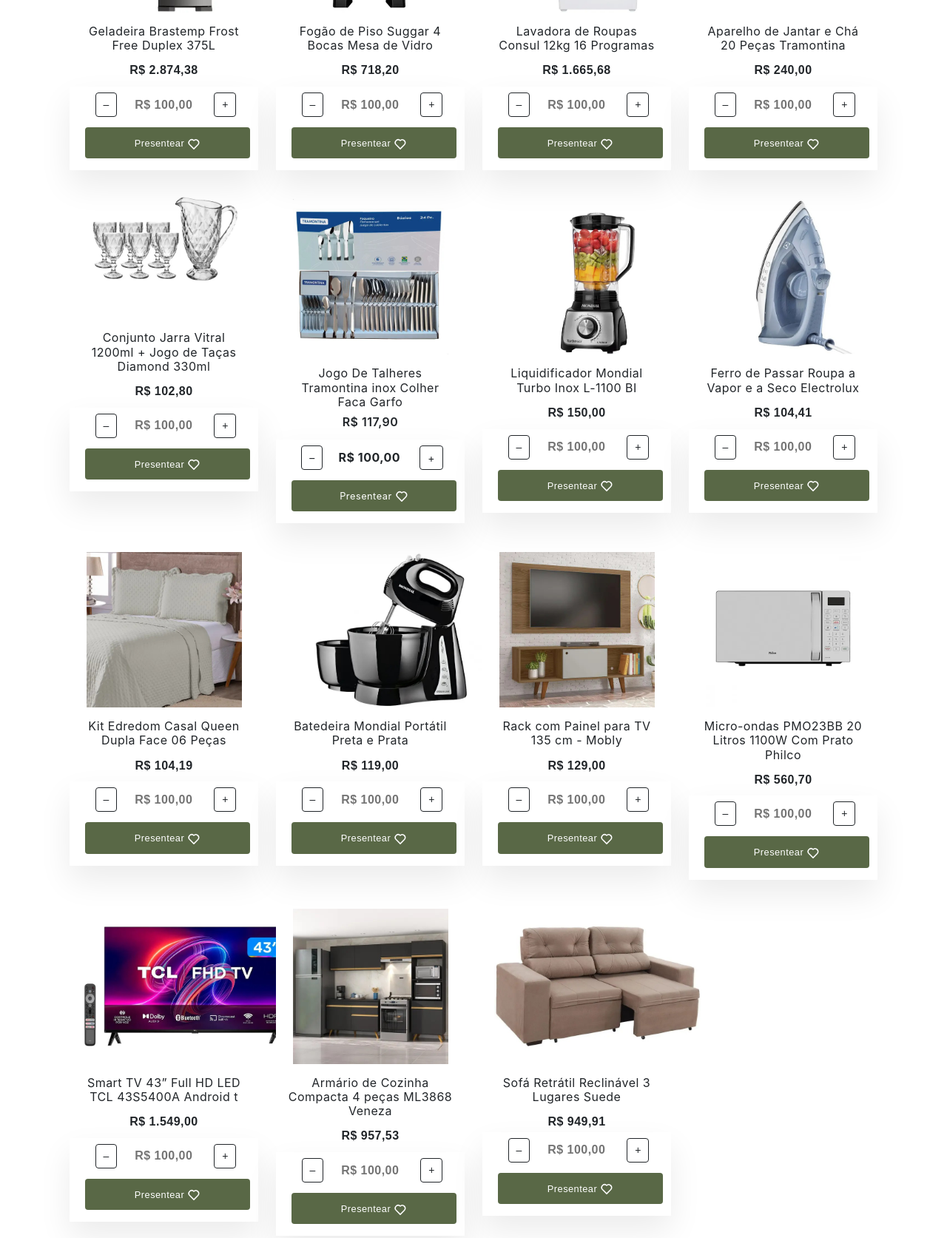
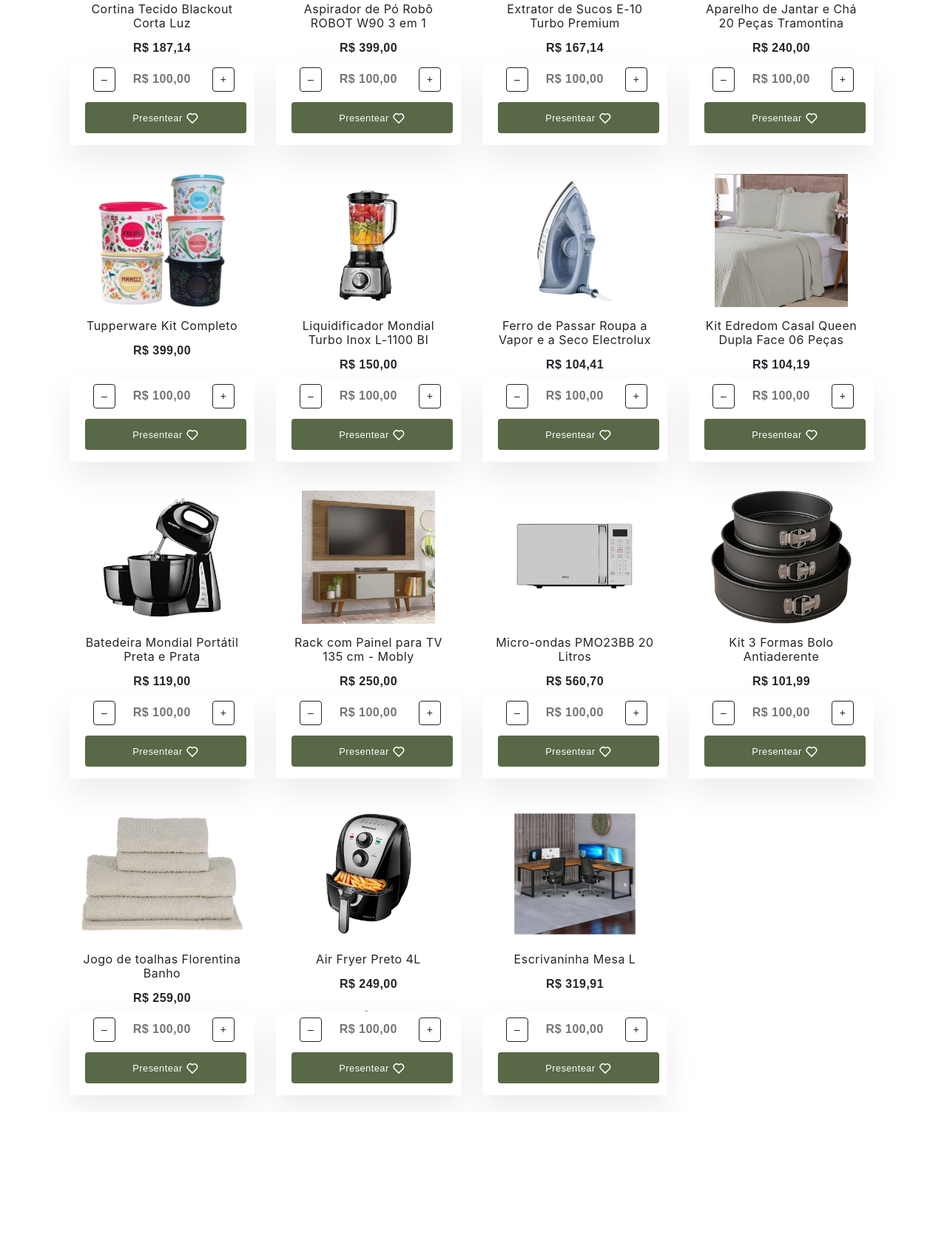
Before and after one commit to anacarol124/Site-casamento, a plain HTML site: page index.html in a window 1280 px wide. Shown: the part 1357-3030 px from the top of the page at 74% size. After the commit the page ends 2860 px from the top, so only its background shows below. Drawn offline with nearby package versions, Linux system fonts and the light colour scheme; a web font is replaced by a local one.

Commit message:
Add files via upload

```diff
--- a/index.html
+++ b/index.html
@@ -163,17 +163,17 @@
                 <div class="product-item">
                   <figure>
                     <a href="index.html" title="Product Title">
-                      <img src="images/geladeira.jpeg" alt="Product Thumbnail" class="tab-image">
-                    </a>
-                  </figure>
-                  <div class="d-flex flex-column text-center">
-                    <h3 class="fs-6 fw-normal">Geladeira Brastemp Frost Free Duplex 375L</h3>
-                    <div>
-
-                    </div>
-                    <div class="d-flex justify-content-center align-items-center gap-2">
-
-                      <span class="text-dark fw-semibold pb-5">R$ 2.874,38                      </span>
+                      <img src="images/cortinas.jpg" alt="Product Thumbnail" class="tab-image">
+                    </a>
+                  </figure>
+                  <div class="d-flex flex-column text-center">
+                    <h3 class="fs-6 fw-normal">Cortina Tecido Blackout Corta Luz</h3>
+                    <div>
+
+                    </div>
+                    <div class="d-flex justify-content-center align-items-center gap-2">
+
+                      <span class="text-dark fw-semibold pb-5">R$ 187,14                      </span>
                     </div>
                     <div class="button-area p-3 pt-0">
                       <div class="row g-1 mt-2">
@@ -191,16 +191,16 @@
                 <div class="product-item">
                   <figure>
                     <a href="index.html" title="Product Title">
-                      <img src="images/fogão.jpeg" alt="Product Thumbnail" class="tab-image">
-                    </a>
-                  </figure>
-                  <div class="d-flex flex-column text-center">
-                    <h3 class="fs-6 fw-normal">Fogão de Piso Suggar 4 Bocas Mesa de Vidro
+                      <img src="images/aspirador de po.jpg" alt="Product Thumbnail" class="tab-image">
+                    </a>
+                  </figure>
+                  <div class="d-flex flex-column text-center">
+                    <h3 class="fs-6 fw-normal">Aspirador de Pó Robô ROBOT W90 3 em 1
                     </h3>
 
                     <div class="d-flex justify-content-center align-items-center gap-2">
                       <!---<del>$24.00</del>-->
-                      <span class="text-dark fw-semibold pb-5">R$ 718,20</span>
+                      <span class="text-dark fw-semibold pb-5">R$ 399,00</span>
                       <!--<span class="badge border border-dark-subtle rounded-0 fw-normal px-1 fs-7 lh-1 text-body-tertiary">10% OFF</span>-->
                     </div>
                     <div class="button-area p-3 pt-0">
@@ -216,15 +216,15 @@
                 <div class="product-item">
                   <figure>
                     <a href="index.html" title="Product Title">
-                      <img src="images/maquina.jpeg" alt="Product Thumbnail" class="tab-image">
-                    </a>
-                  </figure>
-                  <div class="d-flex flex-column text-center">
-                    <h3 class="fs-6 fw-normal">Lavadora de Roupas Consul 12kg 16 Programas                   </h3>
+                      <img src="images/espremendor-.jpeg" alt="Product Thumbnail" class="tab-image">
+                    </a>
+                  </figure>
+                  <div class="d-flex flex-column text-center">
+                    <h3 class="fs-6 fw-normal">Extrator de Sucos E-10 Turbo Premium</h3>
 
                     <div class="d-flex justify-content-center align-items-center gap-2">
                       <!---<del>$24.00</del>-->
-                      <span class="text-dark fw-semibold pb-5">R$ 1.665,68</span>
+                      <span class="text-dark fw-semibold pb-5">R$ 167,14</span>
                       <!--<span class="badge border border-dark-subtle rounded-0 fw-normal px-1 fs-7 lh-1 text-body-tertiary">10% OFF</span>-->
                     </div>
                     <div class="button-area p-3 pt-0">
@@ -261,44 +261,36 @@
                 </div>
               </div>
 
-              <div class="col">
-                <div class="product-item">
-                  <figure>
-                    <a href="index.html" title="Product Title">
-                      <img src="images/taça-.jpeg" alt="Product Thumbnail" class="tab-image">
-                    </a>
-                  </figure>
-                  <div class="d-flex flex-column text-center">
-                    <h3 class="fs-6 fw-normal">Conjunto Jarra Vitral 1200ml + Jogo de Taças Diamond 330ml                     </h3>
-
-                    <div class="d-flex justify-content-center align-items-center gap-2">
-                      <!---<del>$24.00</del>-->
-                      <span class="text-dark fw-semibold pb-5">R$ 102,80</span>
-                      <!--<span class="badge border border-dark-subtle rounded-0 fw-normal px-1 fs-7 lh-1 text-body-tertiary">10% OFF</span>-->
-                    </div>
-                    <div class="button-area p-3 pt-0">
-                      <div class="row g-1 mt-2">
-                        <div class="col-12"><a href="#" class="btn btn-primary rounded-1 p-2 fs-7 btn-cart">Presentear <svg width="18" height="18"><use xlink:href="#heart"></use></svg></a></div>
-                      </div>
-                    </div>
-                  </div>
-                </div>
-              </div>
+
+
+
+
+
+
 
               <div class="col pt-5">
                 <div class="product-item">
                   <figure>
                     <a href="index.html" title="Product Title">
-                      <img src="images/talher-.jpeg" alt="Product Thumbnail" class="tab-image">
-                    </a>
-                  </figure>
-                  <div class="d-flex flex-column text-center">
-                    <h3 class="fs-6 fw-normal">Jogo De Talheres Tramontina inox Colher Faca Garfo<div>
-
+                      <img src="images/potess.jpg" alt="Product Thumbnail" class="tab-image">
+                    </a>
+                  </figure>
+                  <div class="d-flex flex-column text-center">
+                    <h3 class="fs-6 fw-normal">Tupperware Kit Completo
+                    </h3>
+                    <div>
+                      <!--<span class="rating">
+                        <svg width="18" height="18" class="text-warning"><use xlink:href="#star-full"></use></svg>
+                        <svg width="18" height="18" class="text-warning"><use xlink:href="#star-full"></use></svg>
+                        <svg width="18" height="18" class="text-warning"><use xlink:href="#star-full"></use></svg>
+                        <svg width="18" height="18" class="text-warning"><use xlink:href="#star-full"></use></svg>
+                        <svg width="18" height="18" class="text-warning"><use xlink:href="#star-half"></use></svg>
+                      </span>
+                      <span>(222)</span>-->
                     </div>
                     <div class="d-flex justify-content-center align-items-center gap-2">
                       <!---<del>$24.00</del>-->
-                      <span class="text-dark fw-semibold pt-2 pb-5">R$ 117,90</span>
+                      <span class="text-dark fw-semibold pb-5">R$ 399,00</span>
                       <!--<span class="badge border border-dark-subtle rounded-0 fw-normal px-1 fs-7 lh-1 text-body-tertiary">10% OFF</span>-->
                     </div>
                     <div class="button-area p-3 pt-0">
@@ -309,6 +301,7 @@
                   </div>
                 </div>
               </div>
+
 
               <div class="col pt-5">
                 <div class="product-item">
@@ -468,7 +461,7 @@
                     </div>
                     <div class="d-flex justify-content-center align-items-center gap-2">
                       <!---<del>$24.00</del>-->
-                      <span class="text-dark fw-semibold pb-5">R$ 129,00</span>
+                      <span class="text-dark fw-semibold pb-5">R$ 250,00</span>
                       <!--<span class="badge border border-dark-subtle rounded-0 fw-normal px-1 fs-7 lh-1 text-body-tertiary">10% OFF</span>-->
                     </div>
                     <div class="button-area p-3 pt-0">
@@ -488,7 +481,7 @@
                     </a>
                   </figure>
                   <div class="d-flex flex-column text-center">
-                    <h3 class="fs-6 fw-normal">Micro-ondas PMO23BB 20 Litros 1100W Com Prato Philco
+                    <h3 class="fs-6 fw-normal">Micro-ondas PMO23BB 20 Litros
                     </h3>
                     <div>
                       <!--<span class="rating">
@@ -518,12 +511,11 @@
                 <div class="product-item">
                   <figure>
                     <a href="index.html" title="Product Title">
-                      <img src="images/tv-.jpeg" alt="Product Thumbnail" class="tab-image">
-                    </a>
-                  </figure>
-                  <div class="d-flex flex-column text-center">
-                    <h3 class="fs-6 fw-normal">Smart TV 43” Full HD LED TCL 43S5400A Android
-                      t</h3>
+                      <img src="images/formas.jpg" alt="Product Thumbnail" class="tab-image">
+                    </a>
+                  </figure>
+                  <div class="d-flex flex-column text-center">
+                    <h3 class="fs-6 fw-normal">Kit 3 Formas Bolo Antiaderente</h3>
                     <div>
                       <!--<span class="rating">
                         <svg width="18" height="18" class="text-warning"><use xlink:href="#star-full"></use></svg>
@@ -536,7 +528,7 @@
                     </div>
                     <div class="d-flex justify-content-center align-items-center gap-2">
                       <!---<del>$24.00</del>-->
-                      <span class="text-dark fw-semibold pb-5">R$ 1.549,00</span>
+                      <span class="text-dark fw-semibold pb-5">R$ 101,99</span>
                       <!--<span class="badge border border-dark-subtle rounded-0 fw-normal px-1 fs-7 lh-1 text-body-tertiary">10% OFF</span>-->
                     </div>
                     <div class="button-area p-3 pt-0">
@@ -552,11 +544,11 @@
                 <div class="product-item">
                   <figure>
                     <a href="index.html" title="Product Title">
-                      <img src="images/armario-.jpeg" alt="Product Thumbnail" class="tab-image">
-                    </a>
-                  </figure>
-                  <div class="d-flex flex-column text-center">
-                    <h3 class="fs-6 fw-normal">Armário de Cozinha Compacta 4 peças ML3868 Veneza
+                      <img src="images/toalhas.jpg" alt="Product Thumbnail" class="tab-image">
+                    </a>
+                  </figure>
+                  <div class="d-flex flex-column text-center">
+                    <h3 class="fs-6 fw-normal">Jogo de toalhas Florentina Banho
                     </h3>
                     <div>
                       <!--<span class="rating">
@@ -570,7 +562,7 @@
                     </div>
                     <div class="d-flex justify-content-center align-items-center gap-2">
                       <!---<del>$24.00</del>-->
-                      <span class="text-dark fw-semibold pb-5">R$ 957,53</span>
+                      <span class="text-dark fw-semibold pb-5">R$ 259,00</span>
                       <!--<span class="badge border border-dark-subtle rounded-0 fw-normal px-1 fs-7 lh-1 text-body-tertiary">10% OFF</span>-->
                     </div>
                     <div class="button-area p-3 pt-0">
@@ -586,11 +578,11 @@
                 <div class="product-item">
                   <figure>
                     <a href="index.html" title="Product Title">
-                      <img src="images/sofá-.jpeg" alt="Product Thumbnail" class="tab-image">
-                    </a>
-                  </figure>
-                  <div class="d-flex flex-column text-center">
-                    <h3 class="fs-6 fw-normal">Sofá Retrátil Reclinável 3 Lugares Suede
+                      <img src="images/airfray.jpg" alt="Product Thumbnail" class="tab-image">
+                    </a>
+                  </figure>
+                  <div class="d-flex flex-column text-center">
+                    <h3 class="fs-6 fw-normal">Air Fryer Preto 4L
                     </h3>
                     <div>
                       <!--<span class="rating">
@@ -604,7 +596,7 @@
                     </div>
                     <div class="d-flex justify-content-center align-items-center gap-2">
                       <!---<del>$24.00</del>-->
-                      <span class="text-dark fw-semibold pb-2">R$ 949,91</span>
+                      <span class="text-dark fw-semibold pb-2">R$ 249,00</span>
                       <!--<span class="badge border border-dark-subtle rounded-0 fw-normal px-1 fs-7 lh-1 text-body-tertiary">10% OFF</span>-->
                     </div>
                     <div class="button-area p-3 pt-0">
@@ -615,7 +607,33 @@
                     </div>
                   </div>
                 </div>
-              </div>
+
+                <div class="col pt-5">
+                <div class="product-item">
+                  <figure>
+                    <a href="index.html" title="Product Title">
+                      <img src="images/mesa de computador.jpg" alt="Product Thumbnail" class="tab-image">
+                    </a>
+                  </figure>
+                  <div class="d-flex flex-column text-center">
+                    <h3 class="fs-6 fw-normal">Escrivaninha Mesa L</h3>
+
+                    <div class="d-flex justify-content-center align-items-center gap-2">
+                      <!---<del>$24.00</del>-->
+                      <span class="text-dark fw-semibold pb-5">R$ 319,91</span>
+                      <!--<span class="badge border border-dark-subtle rounded-0 fw-normal px-1 fs-7 lh-1 text-body-tertiary">10% OFF</span>-->
+                    </div>
+                    <div class="button-area p-3 pt-0">
+                      <div class="row g-1 mt-2">
+                        <div class="col-12"><a href="#" class="btn btn-primary rounded-1 p-2 fs-7 btn-cart">Presentear <svg width="18" height="18"><use xlink:href="#heart"></use></svg></a></div>
+                      </div>
+                    </div>
+                  </div>
+                </div>
+              </div>
+              </div>
+
+
 
 
 
--- a/style.css
+++ b/style.css
@@ -386,6 +386,8 @@
   position: relative;
   padding: 16px;
   background: #FFFFFF;
+    width: 250px;         /* largura fixa (ajuste conforme seu layout) */
+  height: 350px;        /* altura fixa para padronizar */
   border-radius: 16px;
   margin-bottom: 30px;
   box-shadow: 0px 0px 22px rgba(0, 0, 0, 0);
@@ -408,7 +410,7 @@
 }
 .product-item figure img {
   max-height: 210px;
-  height: auto;
+  height: 180px;
 }
 .product-item .product-qty {
   width: 85px;
@@ -704,3 +706,17 @@
     margin-top: 10px;
 
 }
+.product-item .tab-image{
+  max-width: 100%;
+  max-height: 100%;
+  object-fit: contain;
+}
+
+.tab-image{
+    display: flex;
+  justify-content: center; /* Centraliza horizontalmente */
+  align-items: center;     /* Centraliza verticalmente */
+  height: 250px;           /* Altura da box */
+  width: 100%;             /* Largura da box */
+  overflow: hidden;
+}
```
